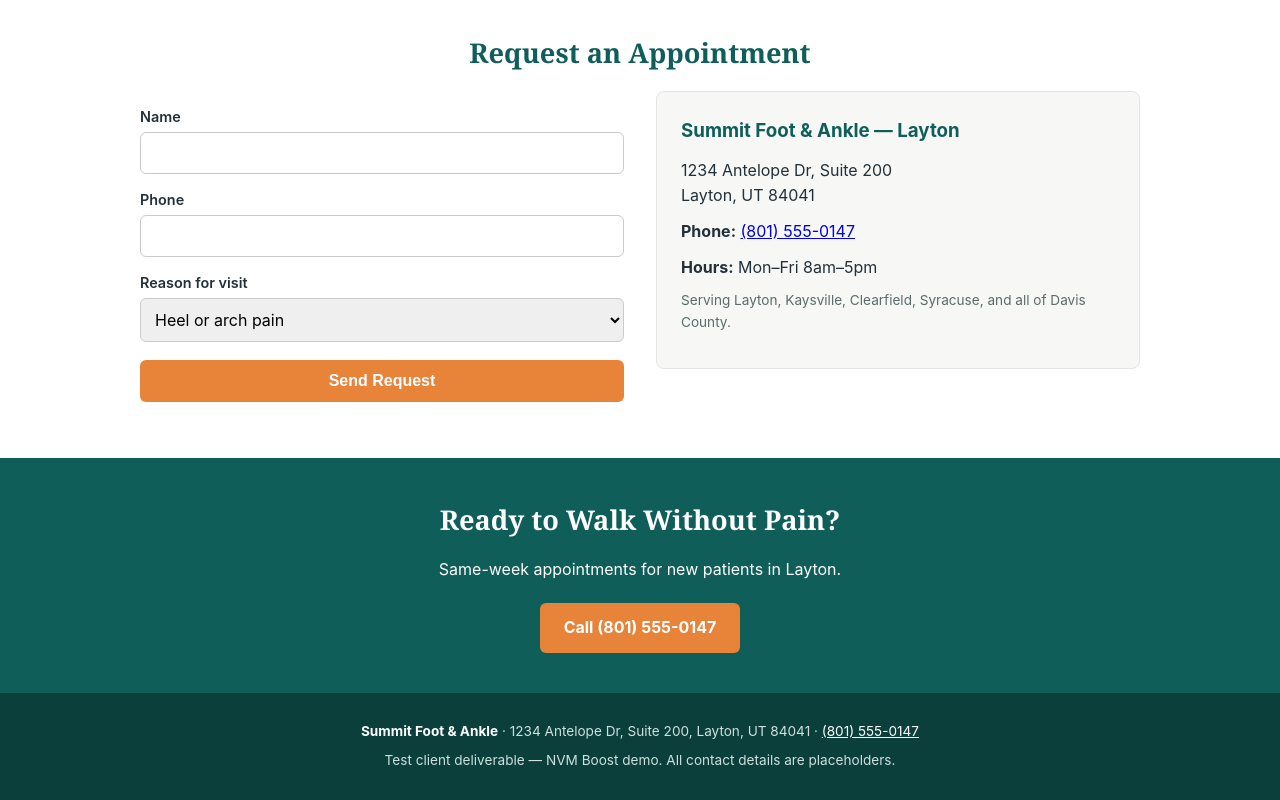
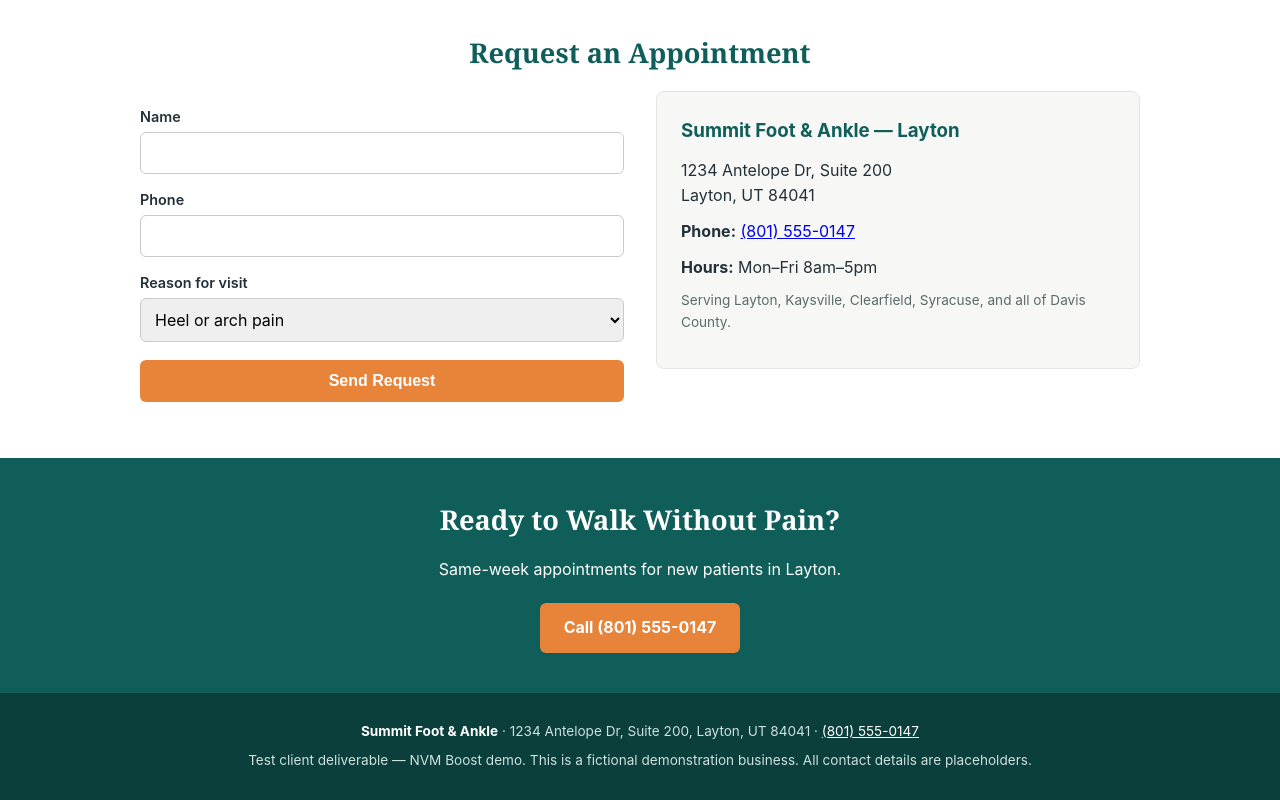
Before and after one commit to nicholas-grant-krista/nv-boost-summit-foot-ankle, a plain HTML site: page docs/index.html in a window 1280 px wide. Shown: the part 2107-2907 px from the top of the page. Drawn offline with Linux system fonts and the light colour scheme.

Commit message:
[Paid Search Launch Line] Landing page v1.1 – add noindex for public demo – 2026-07-07

```diff
--- a/docs/index.html
+++ b/docs/index.html
@@ -3,6 +3,7 @@
 <head>
 <meta charset="UTF-8">
 <meta name="viewport" content="width=device-width, initial-scale=1.0">
+<meta name="robots" content="noindex, nofollow">
 <title>Heel Pain & Foot Care in Layton, UT | Summit Foot & Ankle</title>
 <meta name="description" content="Same-week podiatry appointments in Layton, UT. Heel pain, sports injuries, diabetic foot care and bunion treatment. Call (801) 555-0147.">
 <style>
@@ -93,6 +94,6 @@ footer a{color:#fff}
 <div class="addr"><h3 style="color:var(--color-primary);margin-bottom:12px">Summit Foot & Ankle — Layton</h3><p>1234 Antelope Dr, Suite 200<br>Layton, UT 84041</p><p><b>Phone:</b> <a href="tel:+18015550147">(801) 555-0147</a></p><p><b>Hours:</b> Mon–Fri 8am–5pm</p><p style="font-size:.85rem;color:#5a6a6a">Serving Layton, Kaysville, Clearfield, Syracuse, and all of Davis County.</p></div>
 </div></div></section>
 <div class="footer-cta"><div class="wrap"><h2>Ready to Walk Without Pain?</h2><p style="margin-bottom:20px">Same-week appointments for new patients in Layton.</p><a class="btn" href="tel:+18015550147">Call (801) 555-0147</a></div></div>
-<footer><div class="wrap"><p><b style="color:#fff">Summit Foot & Ankle</b> · 1234 Antelope Dr, Suite 200, Layton, UT 84041 · <a href="tel:+18015550147">(801) 555-0147</a></p><p style="margin-top:8px">Test client deliverable — NVM Boost demo. All contact details are placeholders.</p></div></footer>
+<footer><div class="wrap"><p><b style="color:#fff">Summit Foot & Ankle</b> · 1234 Antelope Dr, Suite 200, Layton, UT 84041 · <a href="tel:+18015550147">(801) 555-0147</a></p><p style="margin-top:8px">Test client deliverable — NVM Boost demo. This is a fictional demonstration business. All contact details are placeholders.</p></div></footer>
 </body>
 </html>
```
